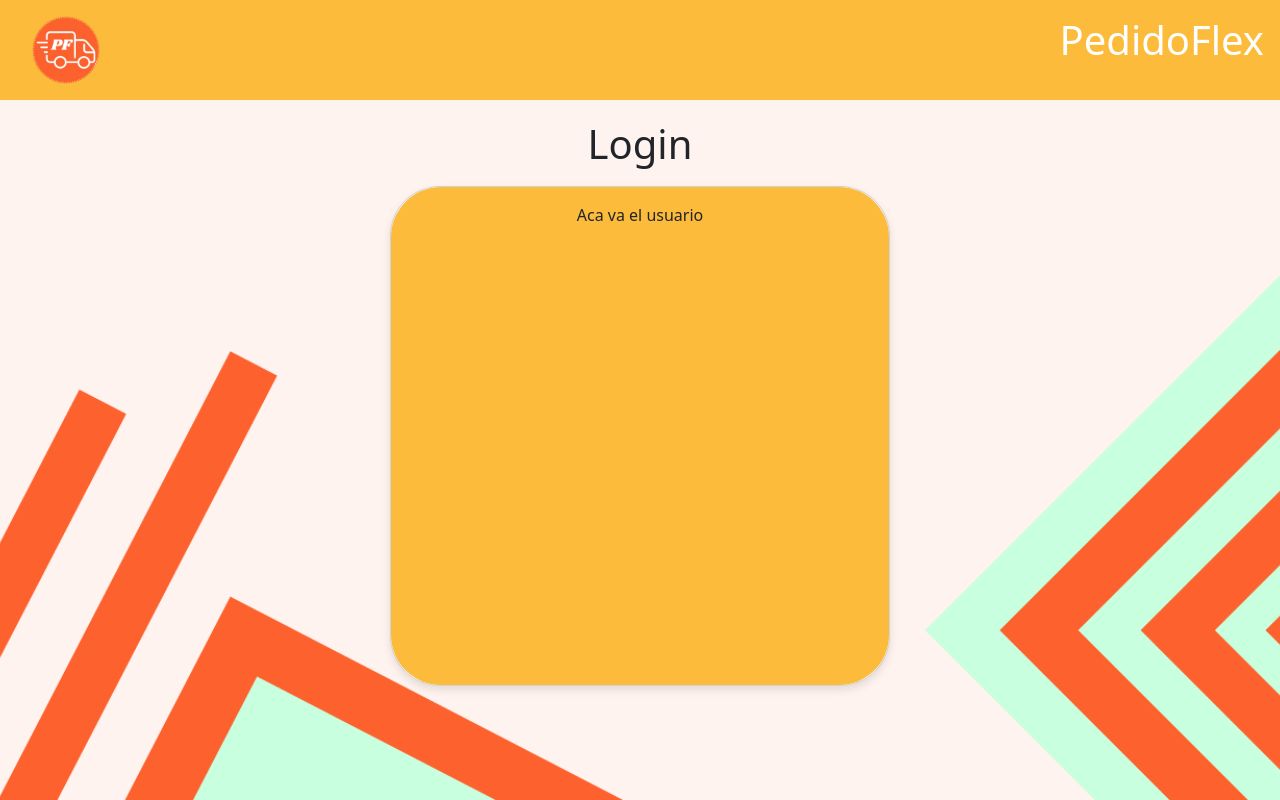
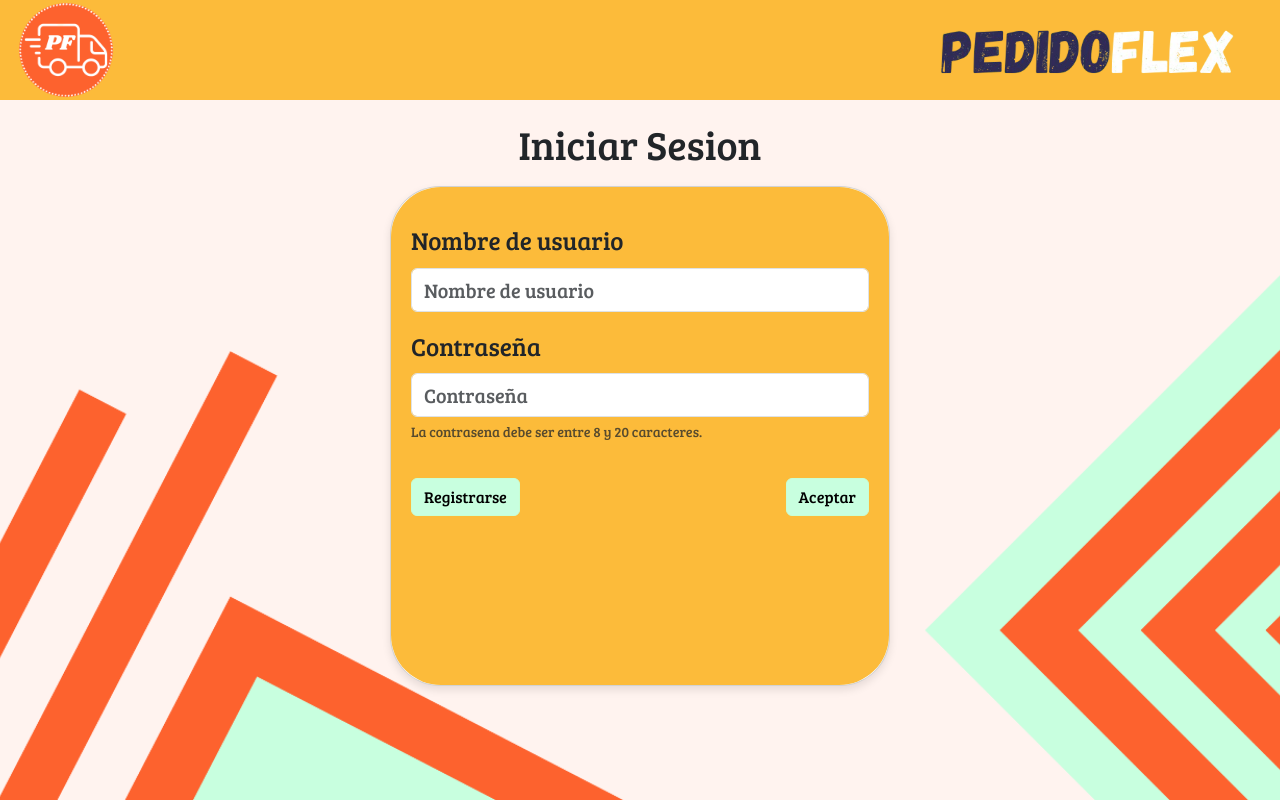
Before and after one commit to T154N/Seminario, a React (Create React App) app in the folder FrontEnd/frontend/: page /login in a window 1280 px wide. Built offline with nearby package versions, Linux system fonts and the light colour scheme.

Commit message:
falta alinear los botones al final

```diff
--- a/FrontEnd/frontend/public/index.html
+++ b/FrontEnd/frontend/public/index.html
@@ -10,6 +10,7 @@
       content="Web site created using create-react-app"
     />
     <link rel="apple-touch-icon" href="%PUBLIC_URL%/logo192.png" />
+    <link href="https://fonts.googleapis.com/css2?family=Bree+Serif&display=swap" rel="stylesheet">
     <!--
       manifest.json provides metadata used when your web app is installed on a
       user's mobile device or desktop. See https://developers.google.com/web/fundamentals/web-app-manifest/
--- a/FrontEnd/frontend/src/App.css
+++ b/FrontEnd/frontend/src/App.css
@@ -1,5 +1,6 @@
 .App {
   text-align: center;
+  font-family: 'Bree Serif', serif;
 }
 
 html, body {
@@ -8,6 +9,7 @@ html, body {
   height: 100%;
   overflow: hidden;
 }
+
 
 .App-logo {
   height: 40vmin;
--- a/FrontEnd/frontend/src/components/Header.jsx
+++ b/FrontEnd/frontend/src/components/Header.jsx
@@ -1,13 +1,14 @@
 import React from "react";
 
 import './header.css';
-import logo from '../images/Header Icons/logoPF.png';
+import logo from '../images/Header Icons/PFlogo.png';
+import PFLogo from '../images/Header Icons/PedidoFlex.png';
 
 export function Header() {
     return(
         <header className="header text-white p-3">
             <img src={logo} alt='Logo' className='logo'></img>
-            <h1>PedidoFlex</h1>
+            <img src={PFLogo} alt='PedidoFlex' className='pflogo'></img>
         </header>
     )
 }
--- a/FrontEnd/frontend/src/components/header.css
+++ b/FrontEnd/frontend/src/components/header.css
@@ -12,3 +12,8 @@
     width: 100px;
     height: auto;
 }
+
+.pflogo {
+    width: 350px;
+    height: auto;
+}
--- a/FrontEnd/frontend/src/components/login/Login.jsx
+++ b/FrontEnd/frontend/src/components/login/Login.jsx
@@ -5,12 +5,52 @@ import './login.css';
 
 export function Login() {
 
+    const {register, handleSubmit} = useForm();
+
+    const onSubmit = async (data) => {
+        console.log(data);
+    }
+
     return(
         <div className="login">
-            <h1 className="h1">Login</h1>
+            <h1 className="h1">Iniciar Sesion</h1>
             <div className="card">
                 <div className="card-body fondoTarjeta">
-                    Aca va el usuario
+
+                    <form onSubmit={handleSubmit(onSubmit)}>
+                        <div className="mb-3 elementosForm">
+                            <label className="form-label tituloForm">Nombre de usuario</label>
+                            <input type="email"
+                                   className="form-control textoForm"
+                                   id="inputNombreUsuario"
+                                   aria-describedby="emailHelp"
+                                   placeholder="Nombre de usuario"
+                                   {...register("email")}/>
+                        </div>
+
+                        <div className="mb-3 elementosForm">
+                            <label className="form-label tituloForm">Contraseña</label>
+                            <input type="password"
+                                   className="form-control textoForm"
+                                   id="inputPassword"
+                                   placeholder="Contraseña"
+                                   {...register("password")}/>
+                            <div id="passwordHelpBlock" className="form-text">
+                                La contrasena debe ser entre 8 y 20 caracteres.
+                            </div>
+                        </div>
+
+                            <div className="button-container">
+                                <div className="botonRegistrarseForm">
+                                    <button className="btn btn-aceptar" type="submit">Registrarse</button>
+                                </div>
+
+                                <div className="botonAceptarForm">
+                                    <button className="btn btn-aceptar" type="submit">Aceptar</button>
+                                </div>
+                            </div>
+                    </form>
+
                 </div>
             </div>
         </div>
--- a/FrontEnd/frontend/src/components/login/login.css
+++ b/FrontEnd/frontend/src/components/login/login.css
@@ -31,3 +31,97 @@ h1 {
     background-color: #FCBB3A;
     border-radius: 50px; /* Bordes redondeados */
 }
+
+.letraTarjeta {
+    color: #312c55;
+}
+
+.elementosForm {
+    margin-top: 15px;
+    padding: 0;
+    text-align: left;
+}
+
+.tituloForm {
+    padding-left: 0;
+    text-align: left;
+    font-size: 25px;
+}
+
+.textoForm {
+    text-align: left;
+    font-size: 20px;
+}
+
+.botonRegistrarseForm {
+    margin-top: 20px;
+    margin-bottom: 15px;
+    bottom: 20px;
+
+}
+
+.botonAceptarForm {
+    margin-top: 20px;
+    margin-bottom: 15px;
+    bottom: 20px;
+}
+
+.button-container {
+    display: flex;
+    justify-content: space-between;
+    flex-direction: row;
+    margin-bottom: auto;
+    width: 100%;
+}
+
+.card-body {
+    display: flex;
+    flex-direction: column;
+    justify-content: space-between;
+    height: 100%;
+    padding: 20px;
+}
+
+.btn-aceptar {
+    color: #000000;
+    background-color: #C8FFDF;
+    border-color: #C8FFD4;
+}
+
+.btn-aceptar:hover,
+.btn-aceptar:active,
+.btn-aceptar.active,
+.open .dropdown-toggle.btn-aceptar {
+    color: #000000;
+    background-color: #83C8A0;
+    border-color: #C8FFD4;
+}
+
+.btn-aceptar:active,
+.btn-aceptar.active,
+.open .dropdown-toggle.btn-aceptar {
+    background-color: #83C8A0;
+}
+/*.btn-aceptar.disabled,
+.btn-aceptar[disabled],
+fieldset[disabled] .btn-aceptar,
+.btn-aceptar.disabled:hover,
+.btn-aceptar[disabled]:hover,
+fieldset[disabled] .btn-aceptar:hover,
+.btn-aceptar.disabled:focus,
+.btn-aceptar[disabled]:focus,
+fieldset[disabled] .btn-aceptar:focus,
+.btn-aceptar.disabled:active,
+.btn-aceptar[disabled]:active,
+fieldset[disabled] .btn-aceptar:active,
+.btn-aceptar.disabled.active,
+.btn-aceptar[disabled].active,
+fieldset[disabled] .btn-aceptar.active {
+    background-color: #C8FFDF;
+    border-color: #C8FFD4;
+}*/
+
+.btn-aceptar .badge {
+    color: #C8FFDF;
+    background-color: #000000;
+}
```
Also changed, not shown: FrontEnd/frontend/src/images/Header Icons/PFlogo.png (renamed from FrontEnd/frontend/src/images/Header Icons/PfFINAL-Photoroom.png), FrontEnd/frontend/src/images/Header Icons/PedidoFlex.png (added).
